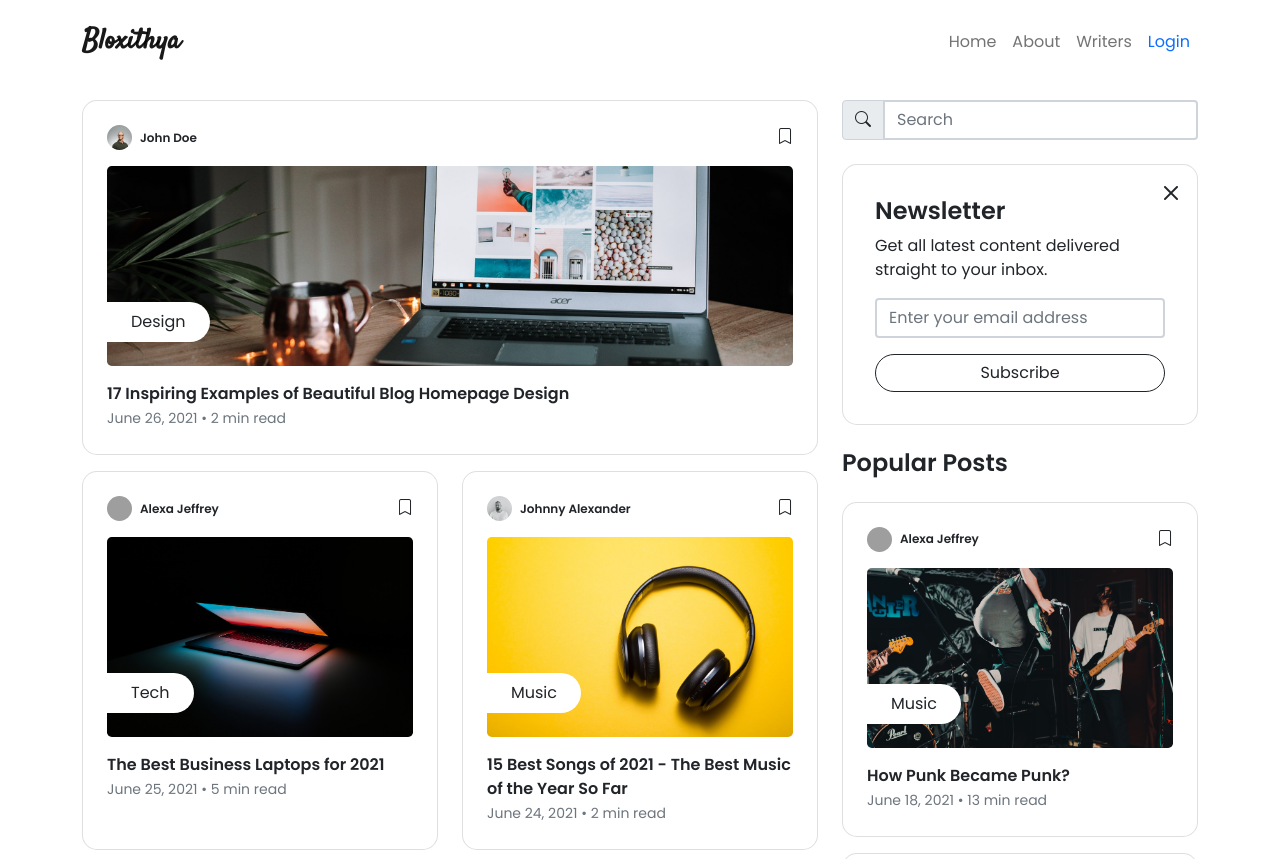
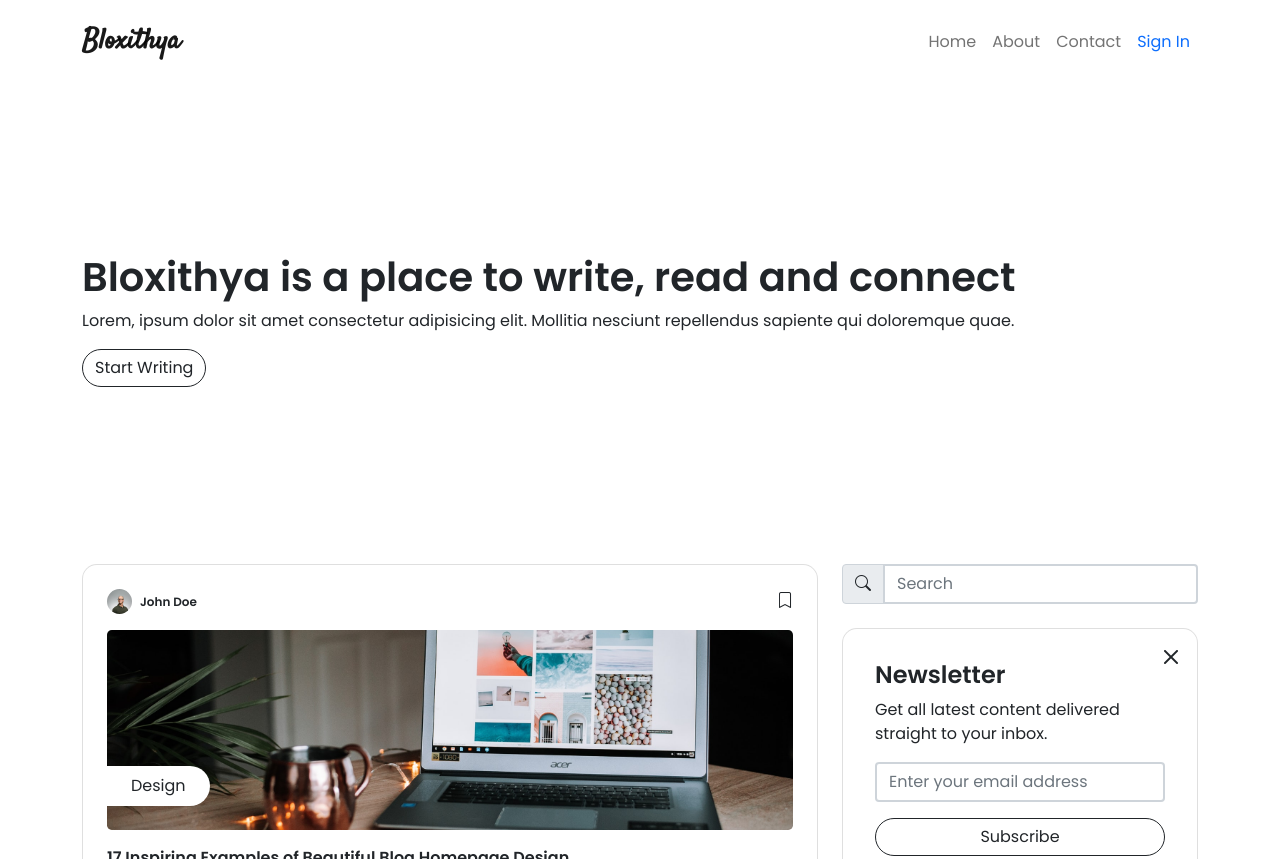
Before and after one commit to mohamadadithya/bloxithya, a plain HTML site: page index.html in a window 1280 px wide. Shown: the top 859 px of the page. Drawn offline with nearby package versions, Linux system fonts and the light colour scheme; grey boxes are pictures that could not be loaded.

Commit message:
add hero section

```diff
--- a/assets/css/style.scss
+++ b/assets/css/style.scss
@@ -114,6 +114,10 @@ section.auth {
     height: 100vh;
 }
 
+section.hero {
+    height: 55vh;
+}
+
 .logo {
     font-family: 'Satisfy', cursive;
 }
--- a/index.html
+++ b/index.html
@@ -25,7 +25,7 @@
     <title>Bloxithya</title>
 </head>
 
-<body>
+<body class="homepage">
     <!-- Navbar -->
     <nav class="navbar navbar-expand-lg navbar-light bg-white py-3 fixed-top">
         <div class="container">
@@ -44,10 +44,10 @@
                         <a class="nav-link" href="#">About</a>
                     </li>
                     <li class="nav-item">
-                        <a class="nav-link" href="#">Writers</a>
+                        <a class="nav-link" href="#">Contact</a>
                     </li>
                     <li class="nav-item">
-                        <a class="nav-link text-primary" href="/login.html">Login</a>
+                        <a class="nav-link text-primary" href="/login.html">Sign In</a>
                     </li>
                 </ul>
                 <form class="d-lg-none d-flex">
@@ -58,6 +58,18 @@
         </div>
     </nav>
     <!-- End of Navbar -->
+    <section class="hero d-flex align-items-center mb-4">
+        <div class="container">
+            <div class="row">
+                <div class="col-md-12">
+                    <h1 class="fw-bolder">Bloxithya is a place to write, read and connect</h1>
+                    <p>Lorem, ipsum dolor sit amet consectetur adipisicing elit. Mollitia nesciunt repellendus sapiente
+                        qui doloremque quae.</p>
+                    <a href="" class="btn btn-outline-dark rounded-pill">Start Writing</a>
+                </div>
+            </div>
+        </div>
+    </section>
     <!-- Posts -->
     <section class="posts mb-4">
         <div class="container">
@@ -250,7 +262,7 @@
                             </div>
                         </div>
                     </div>
-                    <a href="" class="btn btn-outline-dark rounded-pill mb-4">View More Posts &DoubleRightArrow;</a>
+                    <a href="" class="btn btn-outline-dark rounded-pill mb-4">See More Posts &DoubleRightArrow;</a>
                 </div>
                 <!-- Sidebar -->
                 <div class="col-lg-4">
@@ -271,7 +283,8 @@
                                 </div>
                             </form>
                         </div>
-                        <a role="button" class="close-button fs-2" onclick="closeNewsletter()"><i class="bi bi-x"></i></a>
+                        <a role="button" class="close-button fs-2" onclick="closeNewsletter()"><i
+                                class="bi bi-x"></i></a>
                     </div>
                     <h4 class="fw-bolder mb-4">Popular Posts</h4>
                     <div class="row">
@@ -294,7 +307,8 @@
                                         </a>
                                         <span class="post-tag">Music</span>
                                     </div>
-                                    <a href="/single.html" class="fs-6 d-block text-dark fw-bolder">How Punk Became Punk?</a>
+                                    <a href="/single.html" class="fs-6 d-block text-dark fw-bolder">How Punk Became
+                                        Punk?</a>
                                     <small class="text-secondary">June 18, 2021 &bullet; 13 min read</small>
                                 </div>
                             </div>
@@ -318,15 +332,16 @@
                                         </a>
                                         <span class="post-tag">Music</span>
                                     </div>
-                                    <a href="/single.html" class="fs-6 d-block text-dark fw-bolder">Best Acoustic Guitars of
+                                    <a href="/single.html" class="fs-6 d-block text-dark fw-bolder">Best Acoustic
+                                        Guitars of
                                         2021</a>
                                     <small class="text-secondary">June 19, 2021 &bullet; 7 min read</small>
                                 </div>
                             </div>
                         </div>
                     </div>
-                    <h4 class="fw-bolder mt-3 mb-4">Popular Tags</h4>
-                    <div class="tags">
+                    <h4 class="fw-bolder mt-3 mb-4">Popular Topics</h4>
+                    <div class="topics">
                         <a href="" class="btn btn-dark rounded-pill me-2 mb-3">Tech</a>
                         <a href="" class="btn btn-dark rounded-pill me-2 mb-3">Music</a>
                         <a href="" class="btn btn-dark rounded-pill me-2 mb-3">Lifestyle</a>
@@ -334,8 +349,8 @@
                         <a href="" class="btn btn-dark rounded-pill me-2 mb-3">Programming</a>
                         <a href="" class="btn btn-dark rounded-pill me-2 mb-3">Nature</a>
                         <a href="" class="btn btn-dark rounded-pill me-2 mb-3">Animal</a>
-                        <a href="" class="btn btn-outline-dark rounded-pill me-2 mb-3">View More
-                            Tags &DoubleRightArrow;</a>
+                        <a href="" class="btn btn-outline-dark rounded-pill me-2 mb-3">See All
+                            Topics</a>
                     </div>
                 </div>
                 <!-- End of Sidebar -->
```
Also changed, not shown: single.html (+7 -6 lines), assets/css/style.css, 1 other file.
